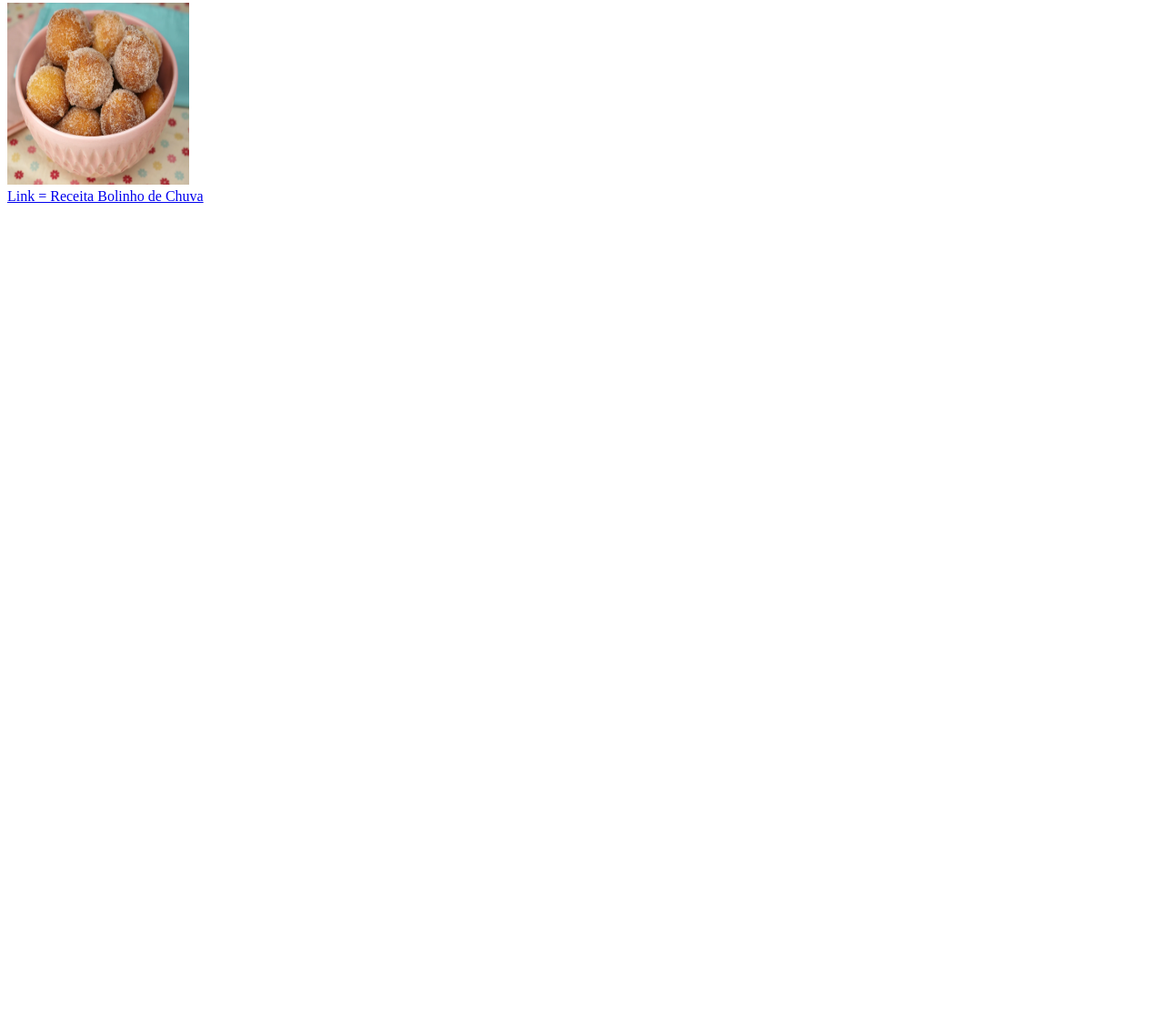
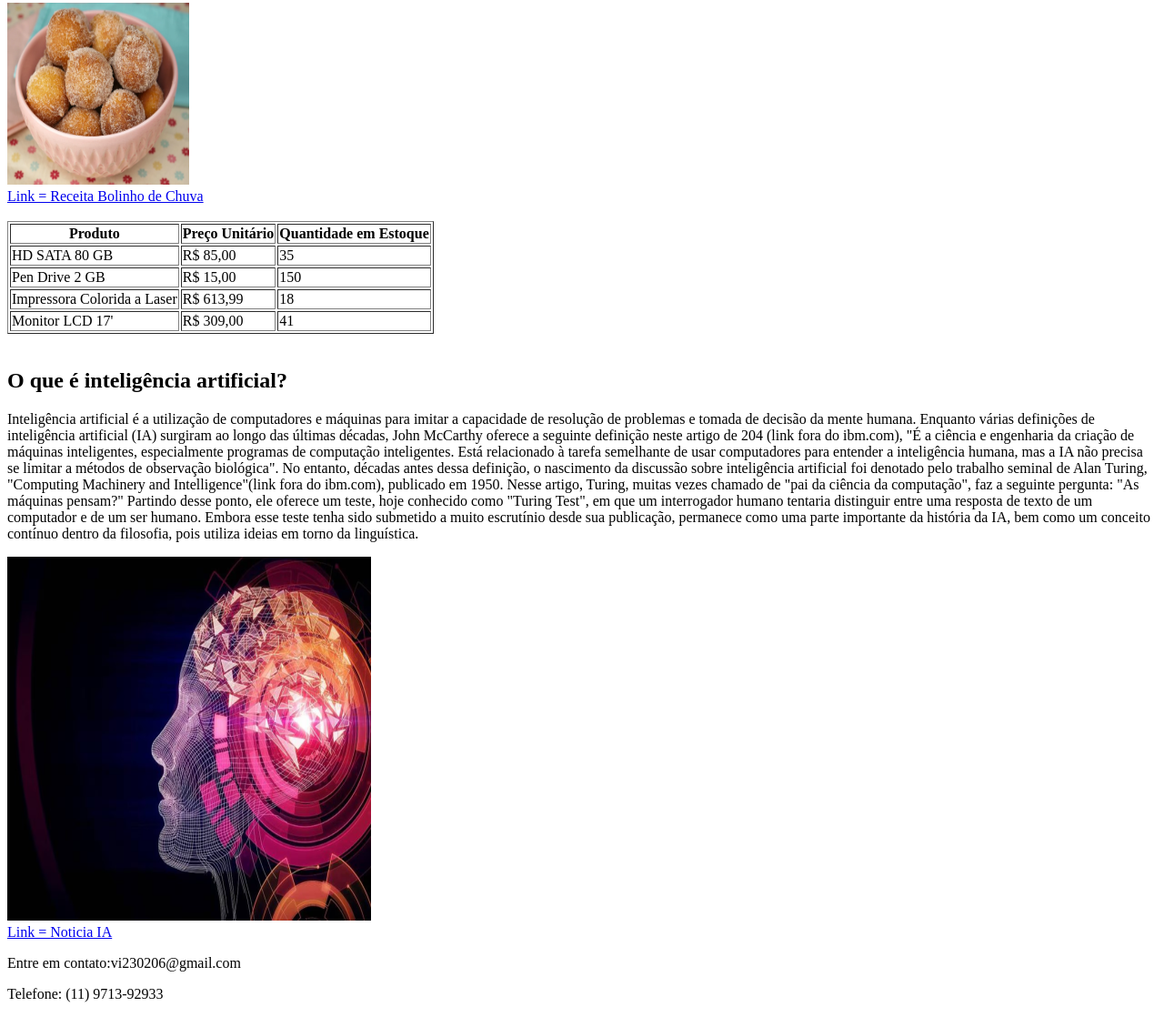
Before and after one commit to ViniciusCastroo/ViniciusCastroo.github.io, a plain HTML site: page atividade html/aula/index.html in a window 1280 px wide. Shown: the part 376-1494 px from the top of the page at 91% size. Before the commit the page ends 800 px from the top, so only its background shows below. Drawn offline with Linux system fonts and the light colour scheme.

Commit message:
atualizado

```diff
--- a/atividade html/aula/index.html
+++ b/atividade html/aula/index.html
@@ -17,6 +17,7 @@
     <span>Signo : peixes</span>
     <br>
 </header>
+
 <section>
     <h2>Receita</h2>
     <ol>
@@ -33,9 +34,55 @@
     <br>
     <a href="https://www.tudogostoso.com.br/receita/76049-bolinho-de-chuva.html" target="_blank">Link = Receita Bolinho de Chuva </a>
 </section>
-<section></section>
-<article></article>
-<footer></footer>
+
+<section>
+    <br>
+    <table border>
+        <tr>
+            <th>Produto</th>
+            <th>Preço Unitário</th>
+            <th>Quantidade em Estoque</th>
+        </tr>
+        <tr>
+            <td>HD SATA 80 GB</td>
+            <td>R$ 85,00</td>
+            <td>35</td>
+        </tr>
+        <tr>
+            <td>Pen Drive 2 GB</td>
+            <td>R$ 15,00</td>
+            <td>150</td>
+        </tr>
+        <tr>
+            <td>Impressora Colorida a Laser</td>
+            <td>R$ 613,99</td>
+            <td>18</td>
+        </tr>
+        <tr>
+            <td>Monitor LCD 17'</td>
+            <td>R$ 309,00</td>
+            <td>41</td>
+        </tr>
+    </table>
+    <br>
+</section>
+
+<article>
+    <h2>O que é inteligência artificial?</h2>
+        <p>Inteligência artificial é a utilização de computadores e máquinas para imitar a capacidade de resolução de problemas e tomada de decisão da mente humana.
+            Enquanto várias definições de inteligência artificial (IA) surgiram ao longo das últimas décadas, John McCarthy oferece a seguinte definição neste artigo de 204 (link fora do ibm.com), "É a ciência e engenharia da criação de máquinas inteligentes, especialmente programas de computação inteligentes. Está relacionado à tarefa semelhante de usar computadores para entender a inteligência humana, mas a IA não precisa se limitar a métodos de observação biológica".
+            No entanto, décadas antes dessa definição, o nascimento da discussão sobre inteligência artificial foi denotado pelo trabalho seminal de Alan Turing, "Computing Machinery and Intelligence"(link fora do ibm.com), publicado em 1950. Nesse artigo, Turing, muitas vezes chamado de "pai da ciência da computação", faz a seguinte pergunta: "As máquinas pensam?"  Partindo desse ponto, ele oferece um teste, hoje conhecido como "Turing Test", em que um interrogador humano tentaria distinguir entre uma resposta de texto de um computador e de um ser humano. Embora esse teste tenha sido submetido a muito escrutínio desde sua publicação, permanece como uma parte importante da história da IA, bem como um conceito contínuo dentro da filosofia, pois utiliza ideias em torno da linguística.
+        </p>
+        <img src="foto_IA.png" height="400" width="400">
+        <br>
+        <a href="https://www.ibm.com/br-pt/topics/artificial-intelligence" target="_blank">Link = Noticia IA </a>
+
+
+</article>
+<footer>
+    <p>Entre em contato:vi230206@gmail.com</p>
+    <p>Telefone: (11) 9713-92933 </p>
+</footer>
 
 </body>
 </html>
```
Also changed, not shown: atividade html/aula/foto_IA.png (added).
